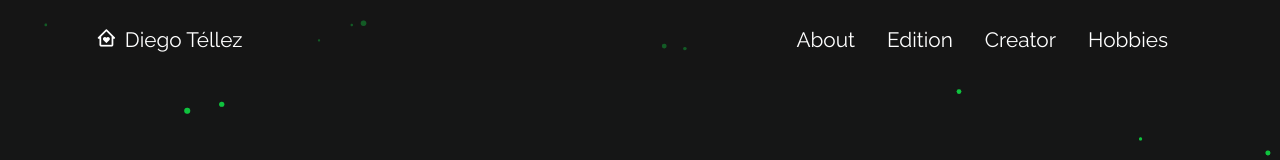
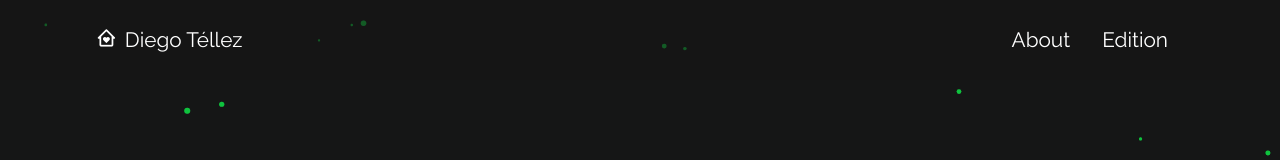
Before and after one commit to diegotellezc/portfolio-2023, a React (Vite) app: page /videos in a window 1280 px wide. Shown: the top 160 px of the page. Built offline with nearby package versions, Linux system fonts and the light colour scheme.

Commit message:
Chnges in the navbar videos

```diff
--- a/src/components/videospage-comps/NavBarVideos.jsx
+++ b/src/components/videospage-comps/NavBarVideos.jsx
@@ -13,15 +13,15 @@ const NavbarVideos = () => {
         {
             id: 2,
             link: "Edition"
-        },
-        {
-            id: 3,
-            link: "Creator"
-        },
-        {
-            id: 4,
-            link: 'Hobbies'
         }
+        // {
+        //     id: 3,
+        //     link: "Creator"
+        // },
+        // {
+        //     id: 4,
+        //     link: 'Hobbies'
+        // }
     ]
 
     const [isShowNav, setIsShowNav] = useState(false)
```
